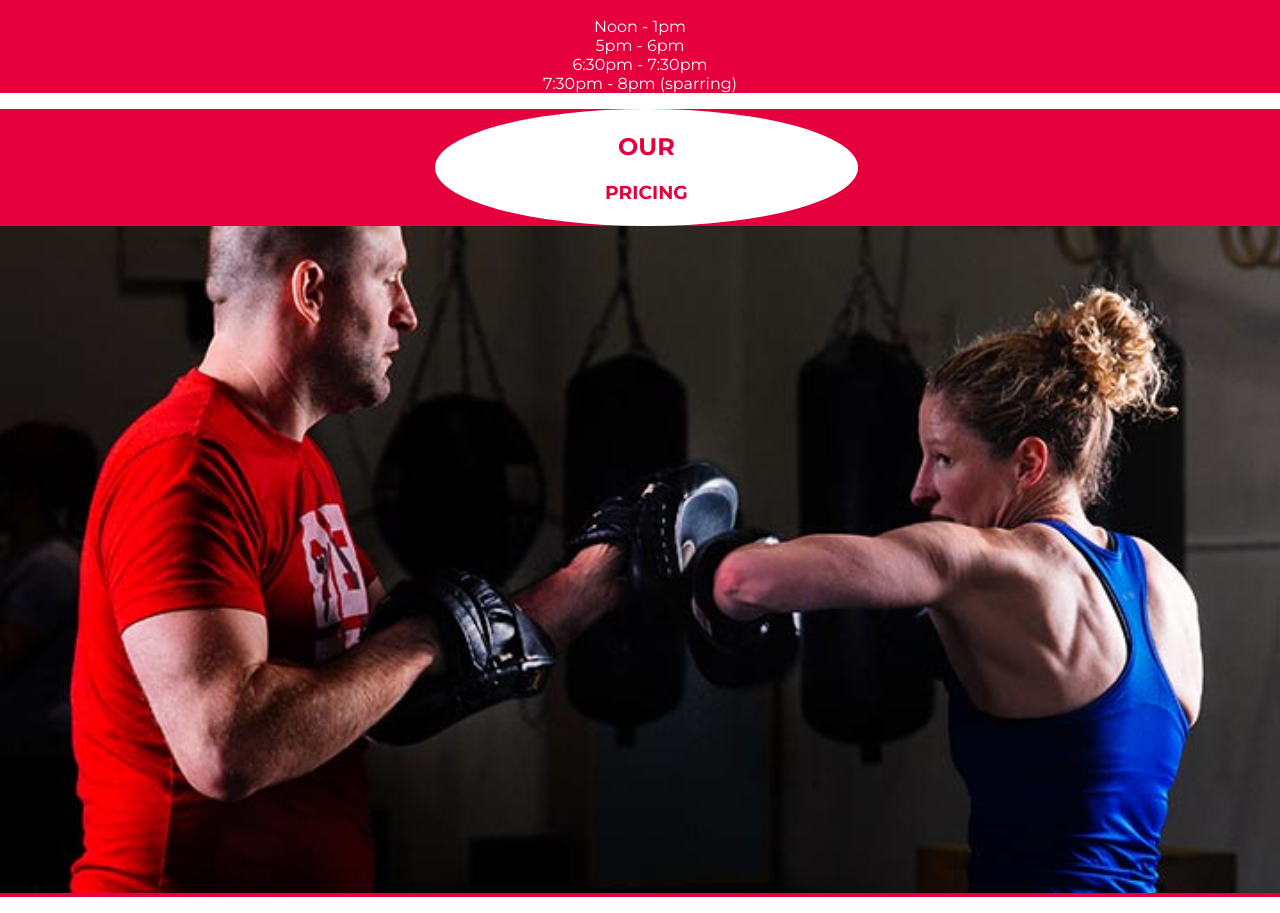
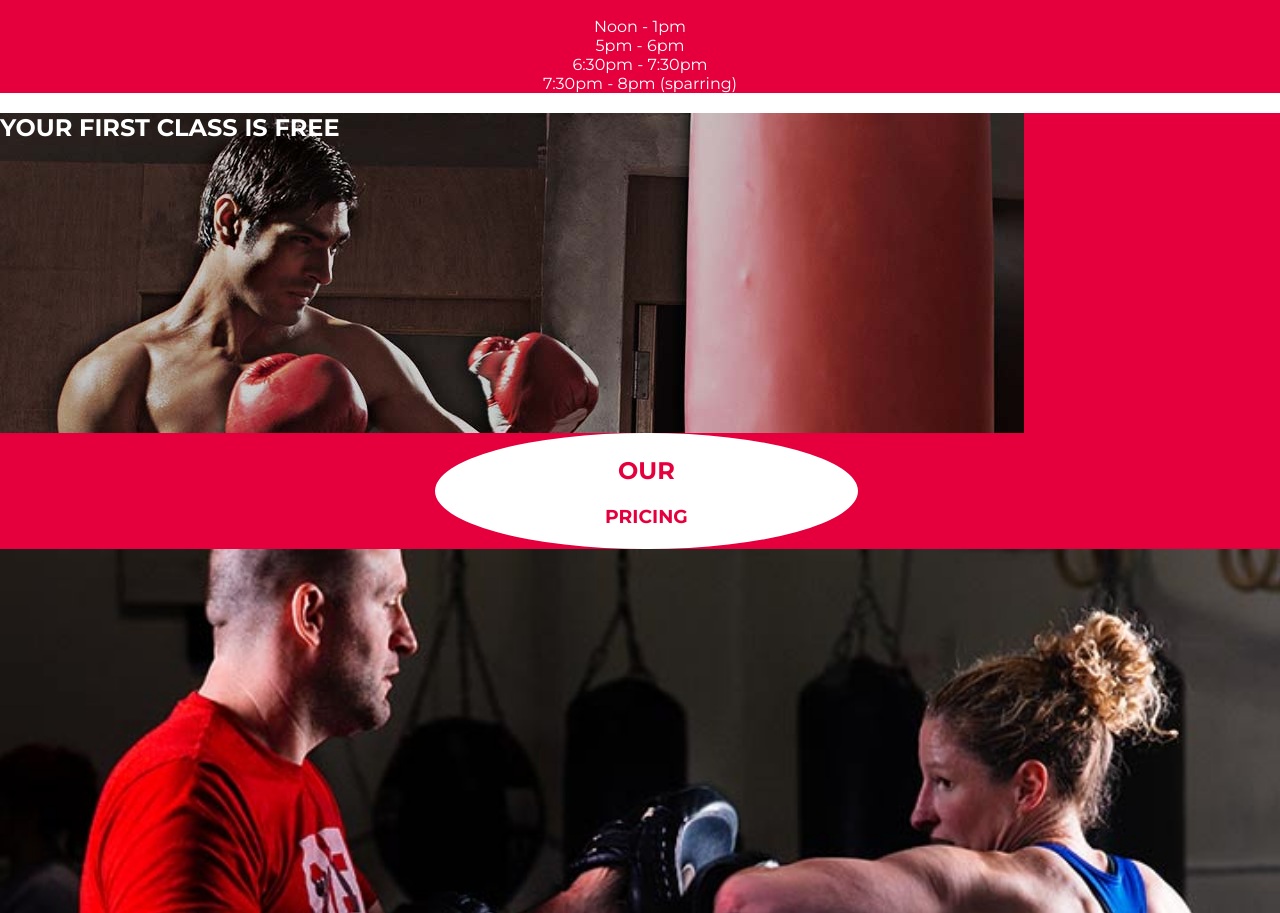
Before and after one commit to boschceline/frontend, a plain HTML site: page index.html in a window 1280 px wide. Shown: the part 6997-7910 px from the top of the page. Drawn offline with Linux system fonts and the light colour scheme.

Commit message:
Add files via upload

```diff
--- a/index.html
+++ b/index.html
@@ -88,6 +88,10 @@
 			</ul>
 		</section>
 
+		<section>
+			<h2>Your first class is free</h2>
+		</section>
+
 <!-- In circle with white background  -->
 		<section>
 			<div>
--- a/styles/style.css
+++ b/styles/style.css
@@ -88,6 +88,12 @@ section:first-of-type img {
   width: 75%;
 }
 
+section:nth-of-type(5) {
+  height: 20em;
+  background-image: url("bg11.jpg");
+  background-repeat: no-repeat;
+}
+
 div {
   margin-left: calc(50% - 16%);
   background-color: #FFFFFF;
```
Also changed, not shown: styles/bg11.jpg (added).
